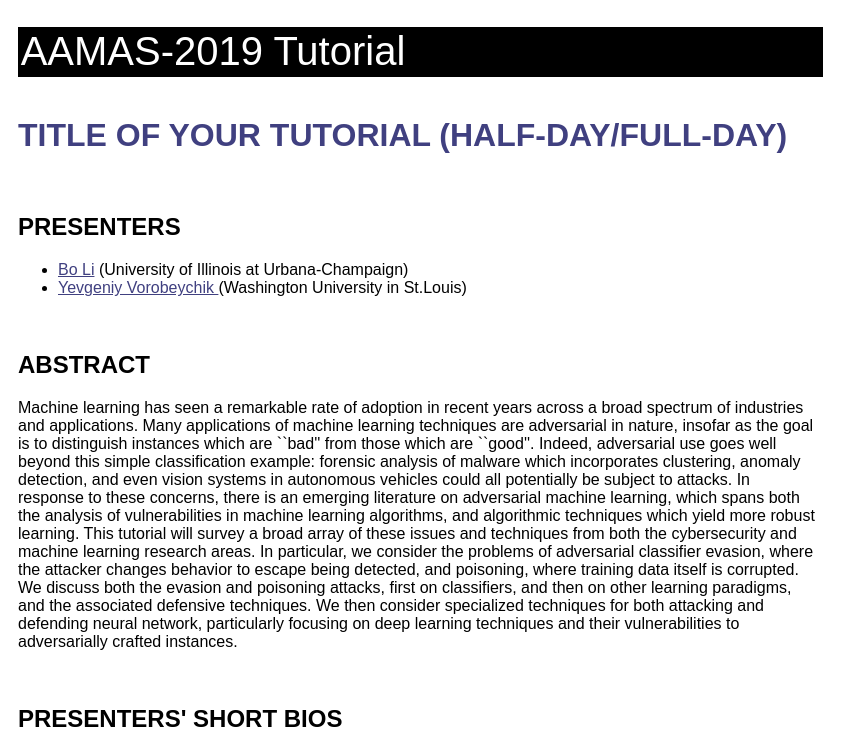
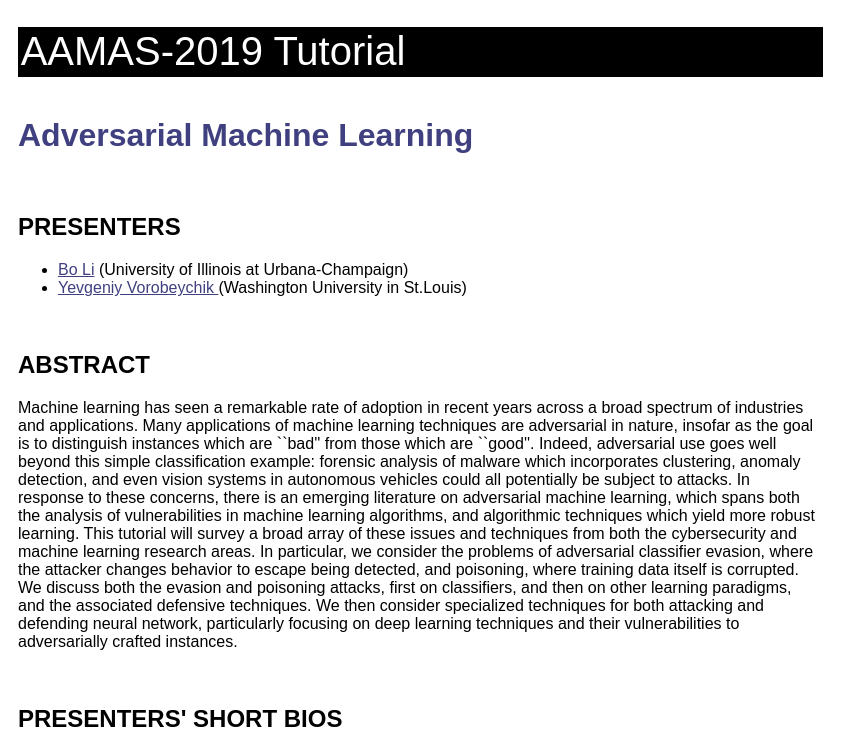
Before and after one commit to aamastutorial2019/aamastutorial2019.github.io, a plain HTML site: page index.html in a window 1280 px wide. Shown: the top 750 px of the page, without its empty margins (0-868 px from the left). Drawn offline with Linux system fonts and the light colour scheme.

Commit message:
Update index.html

```diff
--- a/index.html
+++ b/index.html
@@ -30,7 +30,7 @@
 
 
 <h1>
-  TITLE OF YOUR TUTORIAL (HALF-DAY/FULL-DAY)
+Adversarial Machine Learning
 </h1>
 
 <br>
```
